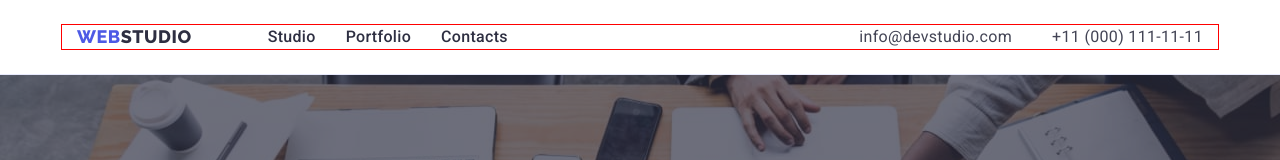
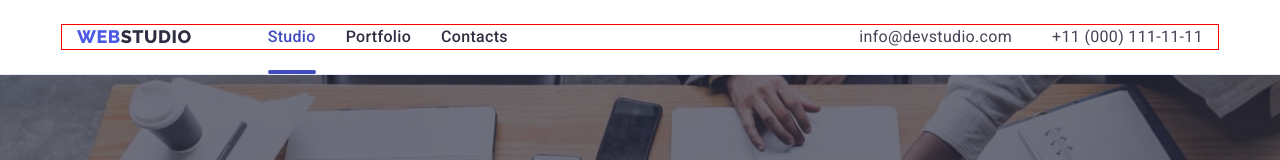
Before and after one commit to AlexandrOvsii/goit-markup-hw-05, a plain HTML site: page index.html in a window 1280 px wide. Shown: the top 160 px of the page. Drawn offline with nearby package versions, Linux system fonts and the light colour scheme.

Commit message:
line-behind-page

```diff
--- a/css/styles.css
+++ b/css/styles.css
@@ -105,6 +105,24 @@ ul {
   font-weight: 500;
   color: #2e2f42;
   letter-spacing: 0.02em;
+  padding-top: 24px;
+  padding-bottom: 28px;
+}
+
+.active {
+  position: relative;
+  color: #404bbf;
+}
+
+.active::after {
+  position: absolute;
+  content: "";
+  background: #404bbf;
+  border-radius: 2px;
+  height: 4px;
+  width: 100%;
+  bottom: 0;
+  left: 0;
 }
 
 .address-link {
--- a/index.html
+++ b/index.html
@@ -30,7 +30,7 @@
           >
           <ul class="menu list">
             <li class="menu-item">
-              <a class="menu-link link" href="./index.html">Studio</a>
+              <a class="menu-link link active" href="./index.html">Studio</a>
             </li>
             <li class="menu-item">
               <a class="menu-link link" href="./portfolio.html">Portfolio</a>
```
Also changed, not shown: portfolio.html (+1 -1 lines).
